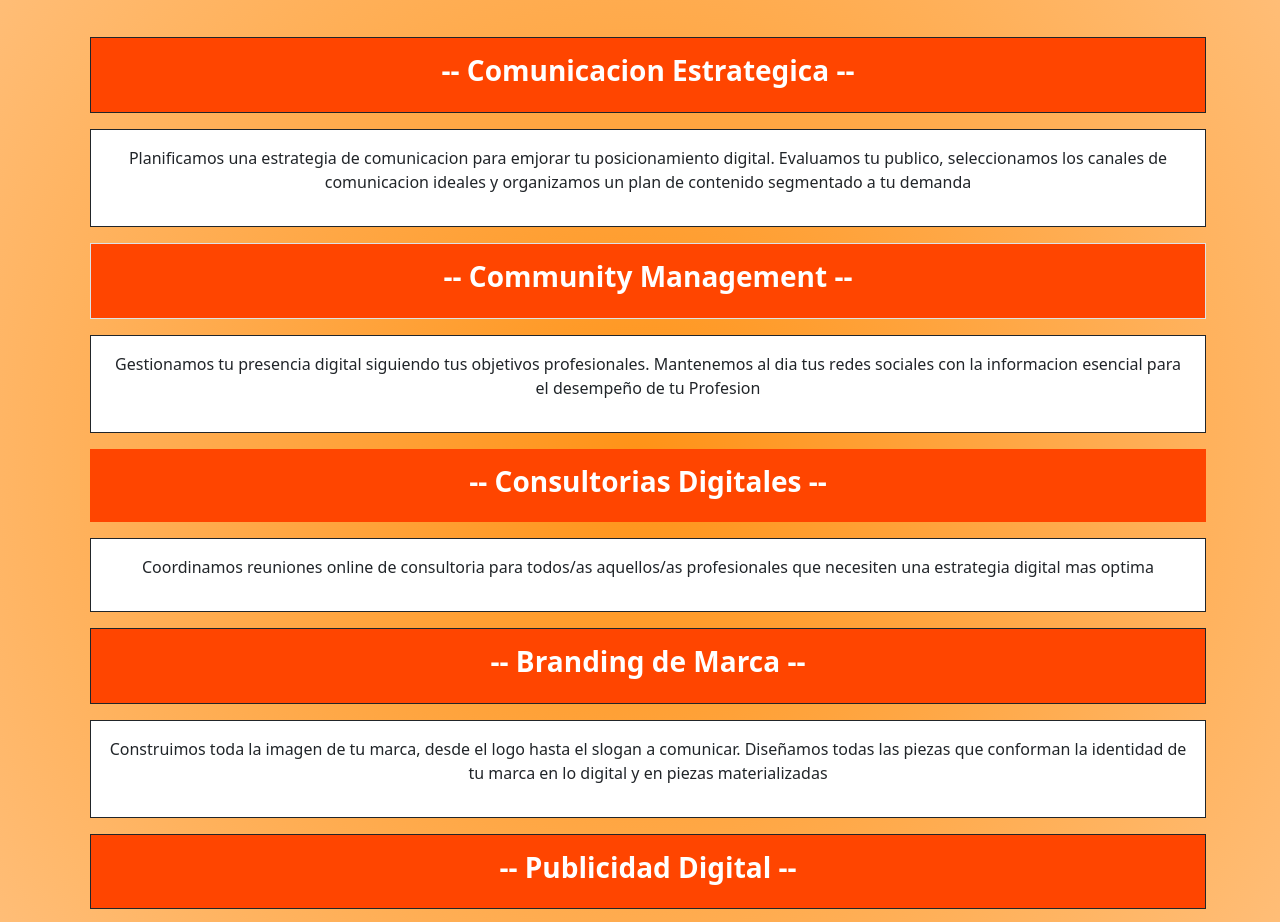
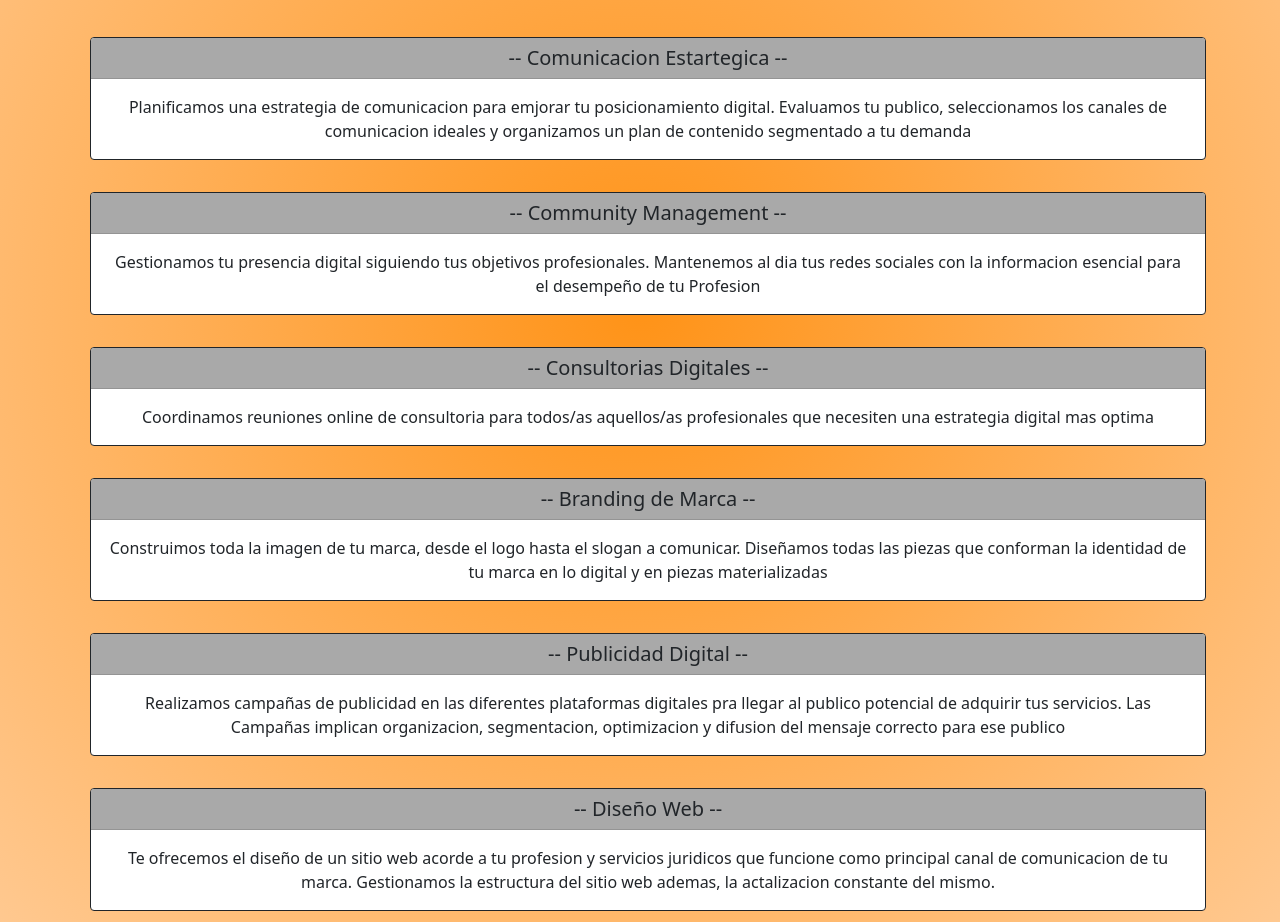
Before and after one commit to matias-kreig/Legal-Digital-Kreig, a plain HTML site: page paginas/servicios.html in a window 1280 px wide. Shown: the part 411-1333 px from the top of the page. Drawn offline with nearby package versions, Linux system fonts and the light colour scheme; a web font is replaced by a local one.

Commit message:
agregue fondo

```diff
--- a/paginas/servicios.html
+++ b/paginas/servicios.html
@@ -80,116 +80,103 @@
                 </div>
             </div>
         <div class="container">
+
             <div class="row">
+                <div class="col-12 m-2 text-center">
+                    <div class="card border-dark mb-3">
+                        <h5 class="card-header"> -- Comunicacion Estartegica -- </h5>
+                        <div class="card-body">
 
-                <div class="col-12 m-2 text-center">
+                          <p class="card-text">Planificamos una estrategia de comunicacion para emjorar tu posicionamiento digital. Evaluamos tu publico, seleccionamos los canales de comunicacion ideales y organizamos un plan de contenido segmentado a tu demanda</p>
 
-                    <div class="card-body border border-1 border-dark divServiciosTitulos">
-                        <h3><b> -- Comunicacion Estrategica -- </b></h3>
                         </div>
+                      </div>
+
+
 
                 </div>
 
             </div>
             <div class="row">
                 <div class="col-12 m-2 text-center">
+                    <div class="card border-dark mb-3">
+                        <h5 class="card-header"> -- Community Management -- </h5>
+                        <div class="card-body">
 
-                    <div class="card-body border border-1 border-dark divServiciosP ">
-                        <p>Planificamos una estrategia de comunicacion para emjorar tu posicionamiento digital. Evaluamos tu publico, seleccionamos los canales de comunicacion ideales y organizamos un plan de contenido segmentado a tu demanda</p>
+                          <p class="card-text">Gestionamos tu presencia digital siguiendo tus objetivos profesionales. Mantenemos al dia tus redes sociales con la informacion esencial para el desempeño de tu Profesion</p>
+
                         </div>
+                      </div>
+
+
+                </div>
+            </div>
+
+            <div class="row">
+                <div class="col-12 m-2 text-center">
+                    <div class="card border-dark mb-3 ">
+                        <h5 class="card-header"> -- Consultorias Digitales -- </h5>
+                        <div class="card-body">
+
+                          <p class="card-text">Coordinamos reuniones online de consultoria para todos/as aquellos/as profesionales que necesiten una estrategia digital mas optima</p>
+
+                        </div>
+                      </div>
+
+
+                </div>
+            </div>
+
+            <div class="row">
+                <div class="col-12 m-2 text-center">
+                    <div class="card border-dark mb-3">
+                        <h5 class="card-header">-- Branding de Marca -- </h5>
+                        <div class="card-body">
+
+                          <p class="card-text">Construimos toda la imagen de tu marca, desde el logo hasta el slogan a comunicar. Diseñamos todas las piezas que conforman la identidad de tu marca en lo digital y en piezas materializadas</p>
+
+                        </div>
+                      </div>
+
 
                 </div>
             </div>
             <div class="row">
                 <div class="col-12 m-2 text-center">
+                    <div class="card border-dark mb-3">
+                        <h5 class="card-header"> -- Publicidad Digital -- </h5>
+                        <div class="card-body">
 
-                    <div class="card-body border border-1border-dark  divServiciosTitulos ">
-                        <h3><b> -- Community Management -- </b></h3>
-                    </div>
+                          <p class="card-text">Realizamos campañas de publicidad en las diferentes plataformas digitales pra llegar al publico potencial de adquirir tus servicios. Las Campañas implican organizacion, segmentacion, optimizacion y difusion del mensaje correcto para ese publico</p>
 
                         </div>
                       </div>
-            <div class="row">
-                <div class="col-12 m-2 text-center">
 
-                    <div class="card-body border border-1 border-dark divServiciosP ">
-                        <p>Gestionamos tu presencia digital siguiendo tus objetivos profesionales. Mantenemos al dia tus redes sociales con la informacion esencial para el desempeño de tu Profesion</p>
-                    </div>
 
                 </div>
             </div>
+
             <div class="row">
                 <div class="col-12 m-2 text-center">
+                    <div class="card border-dark mb-3">
+                        <h5 class="card-header">-- Diseño Web -- </h5>
+                        <div class="card-body">
 
-                    <div class="card-body borderborder-1 border-dark divServiciosTitulos ">
-                        <h3><b> -- Consultorias Digitales -- </b></h3>
-                    </div>
+                          <p class="card-text">Te ofrecemos el diseño de un sitio web acorde a tu profesion y servicios juridicos que funcione como principal canal de comunicacion de tu marca. Gestionamos la estructura del sitio web ademas, la actalizacion constante del mismo.</p>
 
                         </div>
                       </div>
-            <div class="row">
-                <div class="col-12 m-2 text-center">
 
-                    <div class="card-body border border-1 border-dark  divServiciosP ">
-                        <p>Coordinamos reuniones online de consultoria para todos/as aquellos/as profesionales que necesiten una estrategia digital mas optima</p>
-                    </div>
 
                 </div>
             </div>
-            <div class="row">
-                <div class="col-12 m-2 text-center">
 
-                    <div class="card-body border border-1 border-dark  divServiciosTitulos ">
-                        <h3><b> -- Branding de Marca -- </b></h3>
-                    </div>
 
-                </div>
-            </div>
-            <div class="row">
-                <div class="col-12 m-2 text-center">
 
-                    <div class="card-body border border-1 border-dark divServiciosP ">
-                        <p>Construimos toda la imagen de tu marca, desde el logo hasta el slogan a comunicar. Diseñamos todas las piezas que conforman la identidad de tu marca en lo digital y en piezas materializadas</p>
-                    </div>
 
-                </div>
-            </div>
-            <div class="row">
-                <div class="col-12 m-2 text-center">
 
-                    <div class="card-body border border-1 border-dark divServiciosTitulos ">
-                        <h3><b> -- Publicidad Digital -- </b></h3>
-                    </div>
 
-                </div>
-            </div>
-            <div class="row">
-                <div class="col-12 m-2 text-center">
 
-                    <div class="card-body border border-1 border-dark  divServiciosP ">
-                        <p>Realizamos campañas de publicidad en las diferentes plataformas digitales pra llegar al publico potencial de adquirir tus servicios. Las Campañas implican organizacion, segmentacion, optimizacion y difusion del mensaje correcto para ese publico</p>
-                    </div>
-
-                </div>
-            </div>
-            <div class="row">
-                <div class="col-12 m-2 text-center">
-
-                    <div class="card-body border border-1 border-dark divServiciosTitulos ">
-                        <h3><b> -- Diseño Web -- </b></h3>
-                    </div>
-
-                </div>
-            </div>
-            <div class="row">
-                <div class="col-12 m-2 text-center">
-
-                    <div class="card-body border border-1 border-dark divServiciosP ">
-                        <p>Te ofrecemos el diseño de un sitio web acorde a tu profesion y servicios juridicos que funcione como principal canal de comunicacion de tu marca. Gestionamos la estructura del sitio web ademas, la actalizacion constante del mismo.</p>
-                    </div>
-
-                </div>
-            </div>
 
         </div>
 
--- a/style.css
+++ b/style.css
@@ -124,6 +124,9 @@ padding: 10px;
     background-color: white;
 
 }
+.card-header{
+    background-color:darkgray;
+}
 /* -------------------------------------------------------------------------------------------------------------------------- */
 .mainNovedadesT{
     background-color: orangered;
```
Also changed, not shown: index.html (+1 -1 lines). Lines whose indentation alone changed are shown as unchanged.
